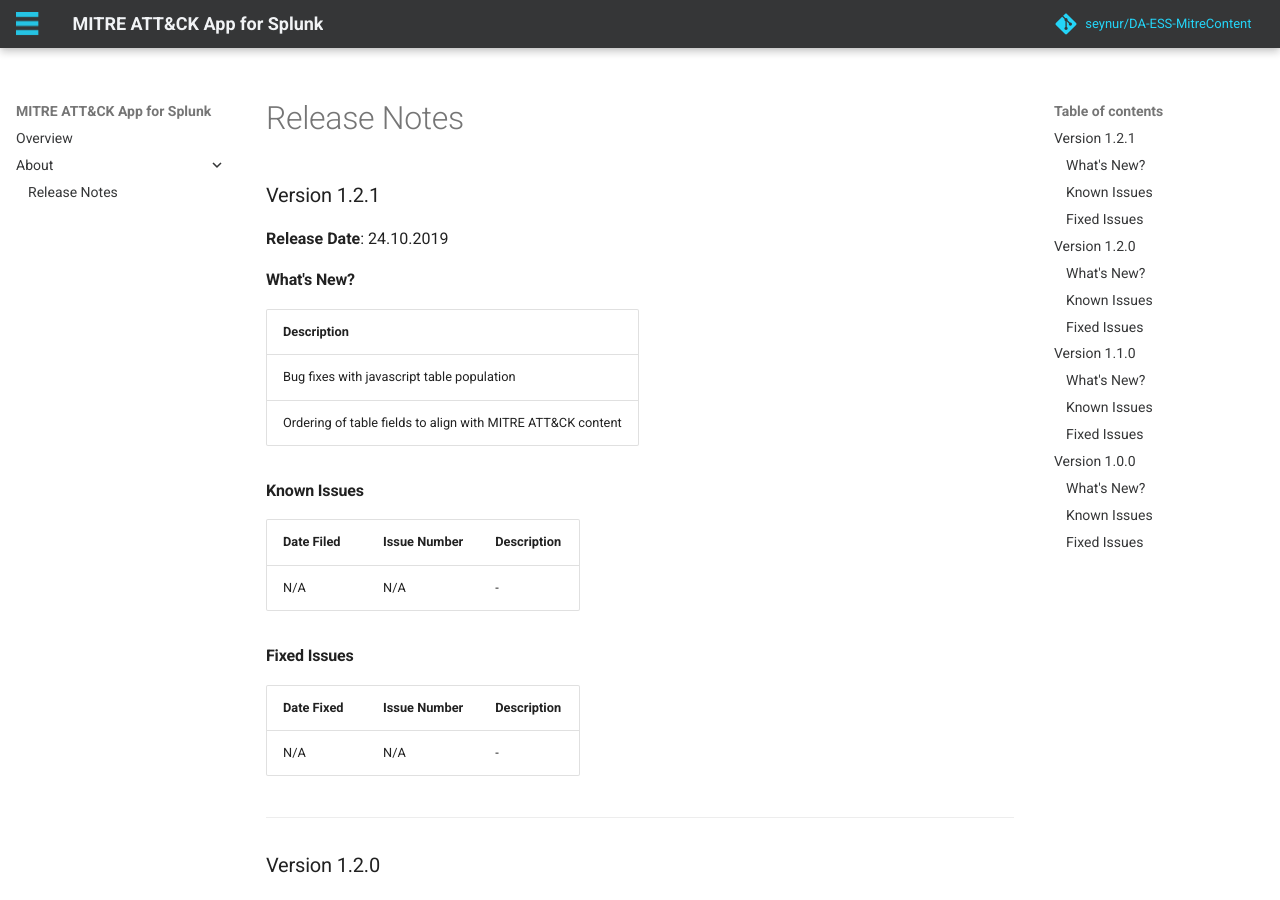
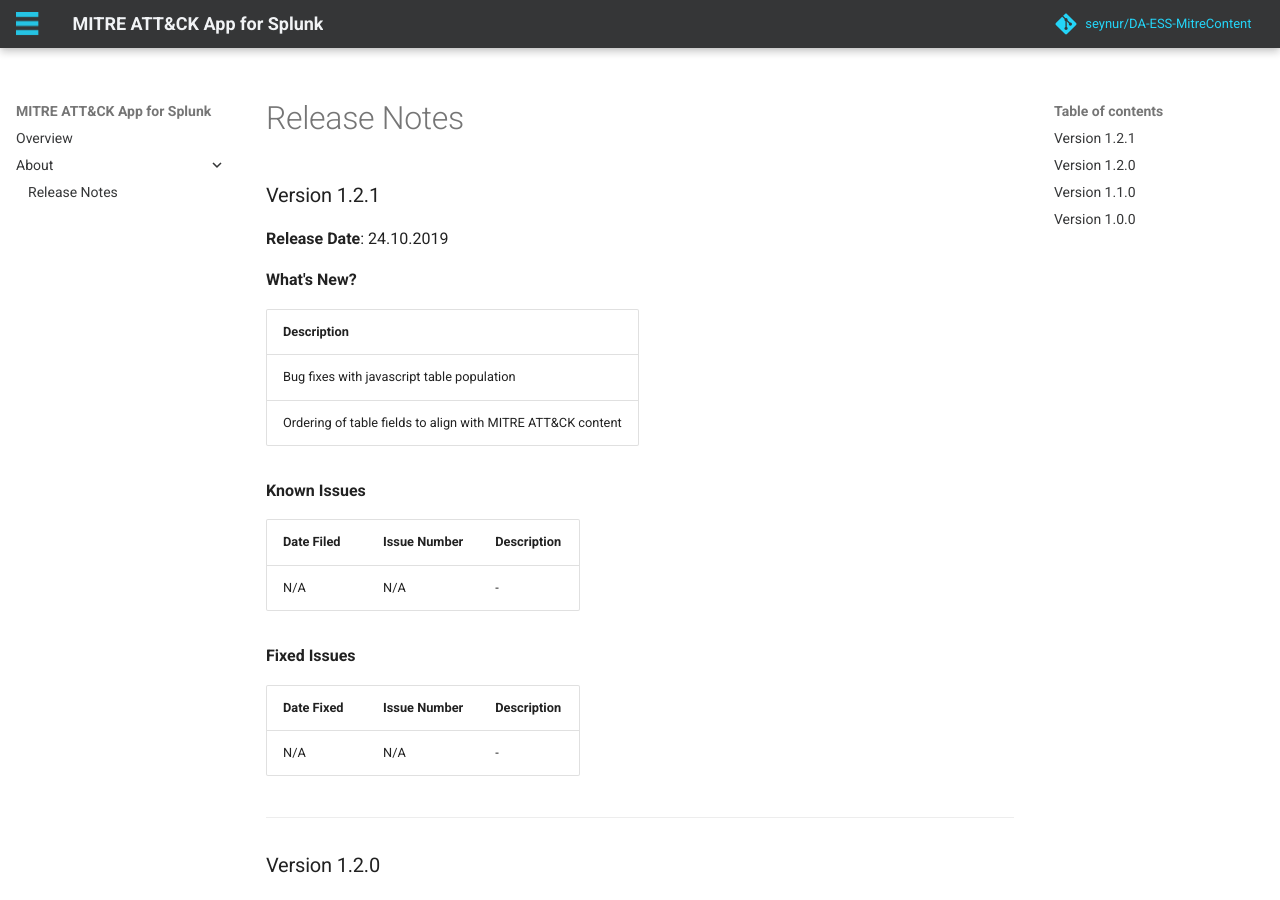
Before and after one commit to Oykucann/mitre-app-for-splunk-docs, an MkDocs documentation site: the page built from docs/release_notes.md, in a window 1280 px wide and 900 px high. Built offline with MkDocs 1.6.1 and Material for MkDocs 9.7.7, drawn with Linux system fonts in a browser that asks for light colours; comment, search, counter and statistics services are not loaded; the version menu is left out.

Commit message:
Update release_notes.md

```diff
--- a/docs/release_notes.md
+++ b/docs/release_notes.md
@@ -6,21 +6,21 @@
 ### Version 1.2.1
 **Release Date**: 24.10.2019
 
-#### What's New?
+**What's New?**
 
 | Description |
 | ------------------------
 | Bug fixes with javascript table population
 | Ordering of table fields to align with MITRE ATT&CK content
 
-#### Known Issues
+**Known Issues**
 
 | Date Filed    | Issue Number      | Description |
 | ------------- | ----------------  | ----------------------
 | N/A    | N/A          | -
 
 
-#### Fixed Issues
+**Fixed Issues**
 
 | Date Fixed    | Issue Number      | Description |
 | ------------- | ----------------  | ----------------------
@@ -31,21 +31,21 @@
 ### Version 1.2.0
 **Release Date**: 24.08.2019
 
-#### What's New?
+**What's New?**
 
 | Description |
 | ------------------------
 | Bug fixes & typos
 | Sphinx documentation is added
 
-#### Known Issues
+**Known Issues**
 
 | Date Filed    | Issue Number      | Description |
 | ------------- | ----------------  | ----------------------
 | N/A    | N/A          | -
 
 
-#### Fixed Issues
+**Fixed Issues**
 
 | Date Fixed    | Issue Number      | Description |
 | ------------- | ----------------  | ----------------------
@@ -56,7 +56,7 @@
 ### Version 1.1.0
 **Release Date**: 06.08.2019
 
-#### What's New?
+**What's New?**
 
 | Description |
 | ------------------------
@@ -64,14 +64,14 @@
 | Added descriptions to dashboards
 | Added improvements for initial lookup generator
 
-#### Known Issues
+**Known Issues**
 
 | Date Filed    | Issue Number      | Description |
 | ------------- | ----------------  | ----------------------
 | N/A    | N/A          | -
 
 
-#### Fixed Issues
+**Fixed Issues**
 
 | Date Fixed    | Issue Number      | Description |
 | ------------- | ----------------  | ----------------------
@@ -82,21 +82,21 @@
 ### Version 1.0.0
 **Release Date**: 25.07.2019
 
-#### What's New?
+**What's New?**
 
 | Description |
 | ------------------------
 | Initial ### Version for Splunkbase
 | Test to run on 7.3.0 and ES App 5.3
 
-#### Known Issues
+**Known Issues**
 
 | Date Filed    | Issue Number      | Description |
 | ------------- | ----------------  | ----------------------
 | N/A    | N/A          | -
 
 
-#### Fixed Issues
+**Fixed Issues**
 
 | Date Fixed    | Issue Number      | Description |
 | ------------- | ----------------  | ----------------------
```
